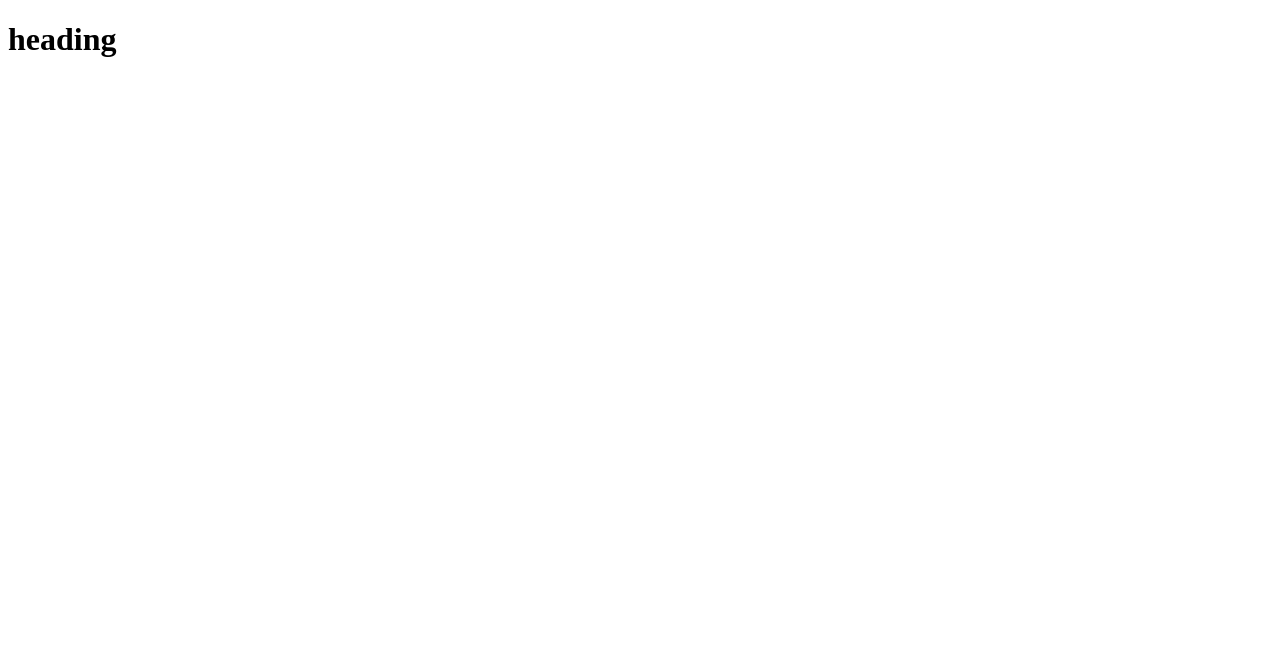
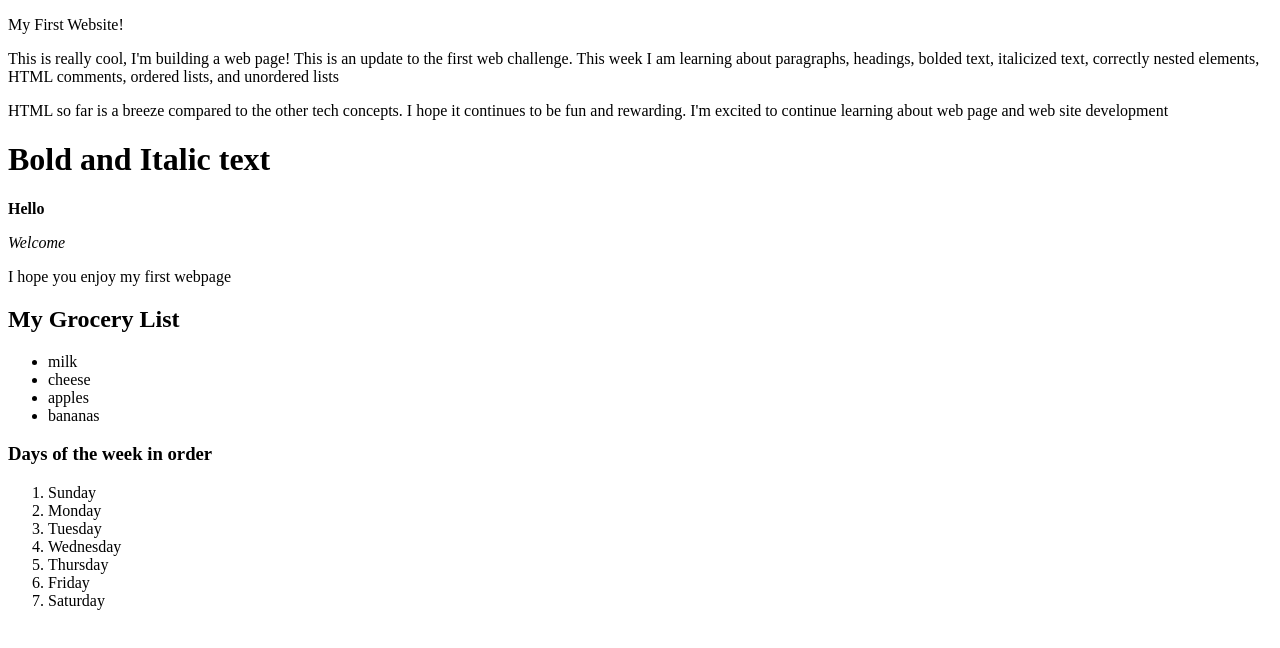
Before and after one commit to Justice-Through-Code/web-challenge-1-jlotto8, a plain HTML site: page index.html in a window 1280 px wide. Drawn offline with Linux system fonts and the light colour scheme.

Commit message:
add my first website changes

```diff
--- a/index.html
+++ b/index.html
@@ -6,7 +6,38 @@
 </head>
 
 <body>
-    <h1>heading</h1>
+    <p>My First Website!</p>
+
+      <p>This is really cool, I'm building a web page! This is an update to the first web challenge. This week I am learning about paragraphs, headings, bolded text, italicized text, correctly nested elements, HTML comments, ordered lists, and unordered lists </p>
+      <p>HTML so far is a breeze compared to the other tech concepts. I hope it continues to be fun and rewarding. I'm excited to continue learning about web page and web site development</p>
+
+<h1>Bold and Italic text</h1>
+
+
+    <p><strong>Hello</strong></p>
+    <p><em>Welcome</em></p>
+    <!--This is italics above, em means emphasis-->
+    <p>I hope you enjoy my first webpage</p>
+
+
+<h2>My Grocery List</h2>
+    <ul>
+        <li>milk</li>
+        <li>cheese</li>
+        <li>apples</li>
+        <li>bananas</li>
+    </ul>
+
+    <h3>Days of the week in order</h3>
+    <ol>
+        <li>Sunday</li>
+        <li>Monday</li>
+        <li>Tuesday</li>
+        <li>Wednesday</li>
+        <li>Thursday</li>
+        <li>Friday</li>
+        <li>Saturday</li>
+    </ol>
 
 
 </body>
```
